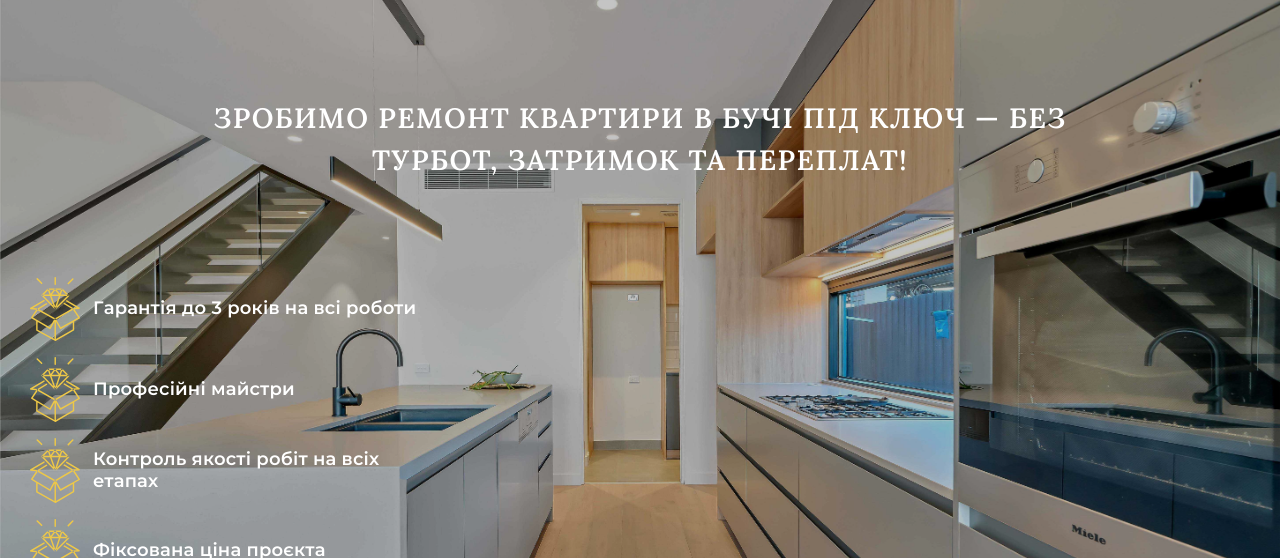
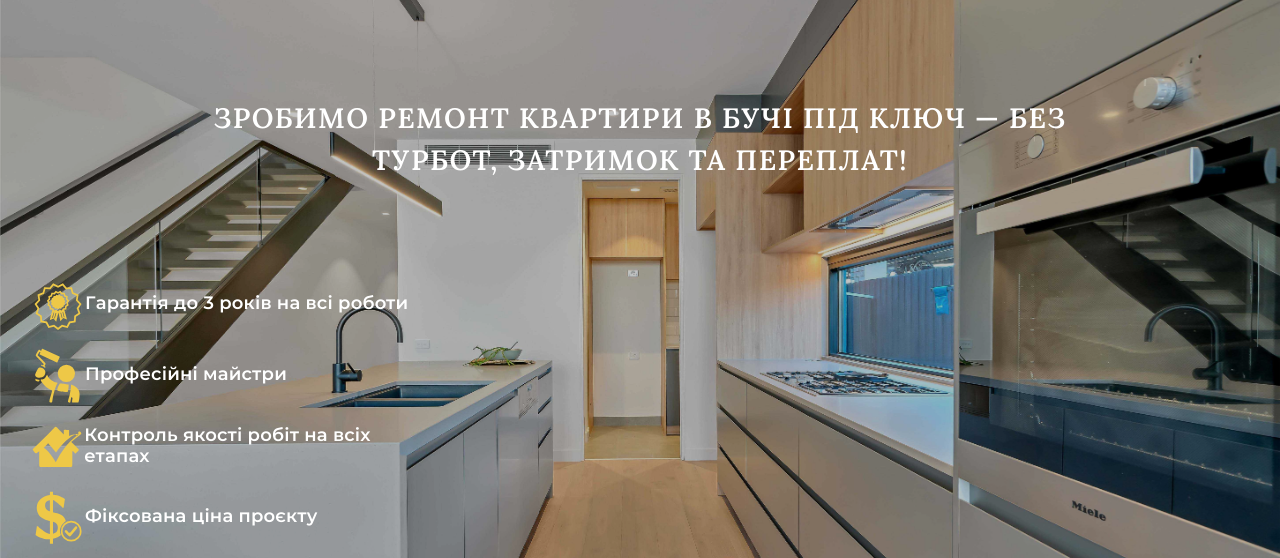
Before and after one commit to Masianuy/interior_design, a plain HTML site: page index.html in a window 1280 px wide. Shown: the part 228-786 px from the top of the page. Drawn offline with nearby package versions, Linux system fonts and the light colour scheme.

Commit message:
Update index.html

```diff
--- a/index.html
+++ b/index.html
@@ -207,11 +207,11 @@
         <h1 class="section-title section-calculate__title">Зробимо ремонт квартири в Бучі під ключ — без турбот, затримок та переплат!</h1>
         <div class="section-calculate__inner">
           <ul class="section-calculate__features">
-            <li class="section-calculate__features-item"><img src="img/icons/materials-1.svg" alt="" class="calculate__features-img">Гарантія до 3 років на всі роботи</li>
-            <li class="section-calculate__features-item"><img src="img/icons/materials-1.svg" alt="" class="calculate__features-img">Професiйні майстри</li>
-            <li class="section-calculate__features-item"><img src="img/icons/materials-1.svg" alt="" class="calculate__features-img">Контроль якості робіт на всіх етапах</li>
-            <li class="section-calculate__features-item"><img src="img/icons/materials-1.svg" alt="" class="calculate__features-img">Фіксована ціна проєкта</li>
-            <li class="section-calculate__features-item"><img src="img/icons/materials-1.svg" alt="" class="calculate__features-img">Вчасне виконання проекту</li>
+            <li class="section-calculate__features-item"><svg width="55" height="55" fill="#eec847"><use href="#calcul-icon-1"></use></svg>Гарантія до 3 років на всі роботи</li>
+            <li class="section-calculate__features-item"><svg width="55" height="55" fill="#eec847"><use href="#calcul-icon-2"></use></svg>Професійні майстри</li>
+            <li class="section-calculate__features-item"><svg width="55" height="55" fill="#eec847"><use href="#calcul-icon-3"></use></svg>Контроль якості робіт на всіх етапах</li>
+            <li class="section-calculate__features-item"><svg width="55" height="55" fill="#eec847"><use href="#calcul-icon-4"></use></svg>Фіксована ціна проєкту</li>
+            <li class="section-calculate__features-item"><svg width="55" height="55" fill="#eec847"><use href="#calcul-icon-5"></use></svg>Вчасне виконання проєкту</li>
           </ul>
           <div class="section-calculate__calculate"></div>
         </div>
@@ -530,42 +530,42 @@
           <div class="materials__inner materials__inner-1">
             <div class="materials__item">
               <div class="materials__img">
-                <img src="img/icons/materials-1.svg" alt="">
+                <svg width="100" height="100" fill="#eec847"><use href="#materials-icon-1"></use></svg>
               </div>
               <p class="materials__title">Lorem Ipsum is simply</p>
               <p class="materials__text">There are many variations of passages of Lorem Ipsum available, but the majority have suffered alteration in some form.</p>
             </div>
             <div class="materials__item">
               <div class="materials__img">
-                <img src="img/icons/materials-1.svg" alt="">
+                <svg width="100" height="100" fill="#eec847"><use href="#materials-icon-2"></use></svg>
               </div>
               <p class="materials__title">Lorem Ipsum is simply</p>
               <p class="materials__text">There are many variations of passages of Lorem Ipsum available, but the majority have suffered alteration in some form.</p>
             </div>
             <div class="materials__item">
               <div class="materials__img">
-                <img src="img/icons/materials-1.svg" alt="">
+                <svg width="100" height="100" fill="#eec847"><use href="#materials-icon-3"></use></svg>
               </div>
               <p class="materials__title">Lorem Ipsum is simply</p>
               <p class="materials__text">There are many variations of passages of Lorem Ipsum available, but the majority have suffered alteration in some form.</p>
             </div>
             <div class="materials__item">
               <div class="materials__img">
-                <img src="img/icons/materials-1.svg" alt="">
+                <svg width="100" height="100" fill="#eec847"><use href="#materials-icon-4"></use></svg>
               </div>
               <p class="materials__title">Lorem Ipsum is simply</p>
               <p class="materials__text">There are many variations of passages of Lorem Ipsum available, but the majority have suffered alteration in some form.</p>
             </div>
             <div class="materials__item">
               <div class="materials__img">
-                <img src="img/icons/materials-1.svg" alt="">
+                <svg width="100" height="100" fill="#eec847"><use href="#materials-icon-5"></use></svg>
               </div>
               <p class="materials__title">Lorem Ipsum is simply</p>
               <p class="materials__text">There are many variations of passages of Lorem Ipsum available, but the majority have suffered alteration in some form.</p>
             </div>
             <div class="materials__item">
               <div class="materials__img">
-                <img src="img/icons/materials-1.svg" alt="">
+                <svg width="100" height="100" fill="#eec847"><use href="#materials-icon-6"></use></svg>
               </div>
               <p class="materials__title">Lorem Ipsum is simply</p>
               <p class="materials__text">There are many variations of passages of Lorem Ipsum available, but the majority have suffered alteration in some form.</p>
@@ -1220,7 +1220,7 @@
       </symbol>
       <symbol id="materials-icon-6" viewBox="0 0 255.12 283.46"><path d="M32.4,214.94V123.08L11.25,122,87.78,32.7c11,12.79,21,25.19,32.06,36.62a24.08,24.08,0,0,0,14.75,6.88c17.76.83,42.22,1.7,60,2,3.54.06,11.56,1.73,13.72,4,12.43,13.13,15.6,25.8,29,40.78-6.28.65-12.13-.41-17.66.17,0,28.68.11,91.8.11,91.8H208.05l-.21-21.14H188.17l-.07,21.14h-7.39l0-20.78H160.24L160,214.94H148.24V123.05l-4,0v91.93Zm18.78-60.83c1.21.25,3.21-.31,4.42-.06,3.42.56,4.29.39,4.5,3.81.62,10.06.5,44.19.5,44.19l8.37-.13s.19-32.73.19-45.4h37.29c0,13.54.19,45.67.19,45.67H115s-.29-29.28-.35-38.64c-.06-10.23,3.06-5.86,9.6-9.73-9.43-11-24-27.95-36.4-42.36C75.43,126,62.91,140.44,51.18,154.11ZM180.39,141V123.37h-20V141Zm7.53-18v17.58h19.89V123Zm-7.09,24.84H160.44v15.9h20.39Zm6.75,15.74h20V148h-20Zm-6.87,7.21h-20.4v16.12h20.4Zm27.34.13H187.82v15.86h20.23Z"/><path d="M13.59,228.36v-8.44H244.16v8.44Z"/>
       </symbol>
-    </svg>ssssssss
+    </svg>
     <!-- JAVASCRIPT
     ================================================== -->
     <script src="https://code.jquery.com/jquery-3.3.1.min.js"></script>
```
